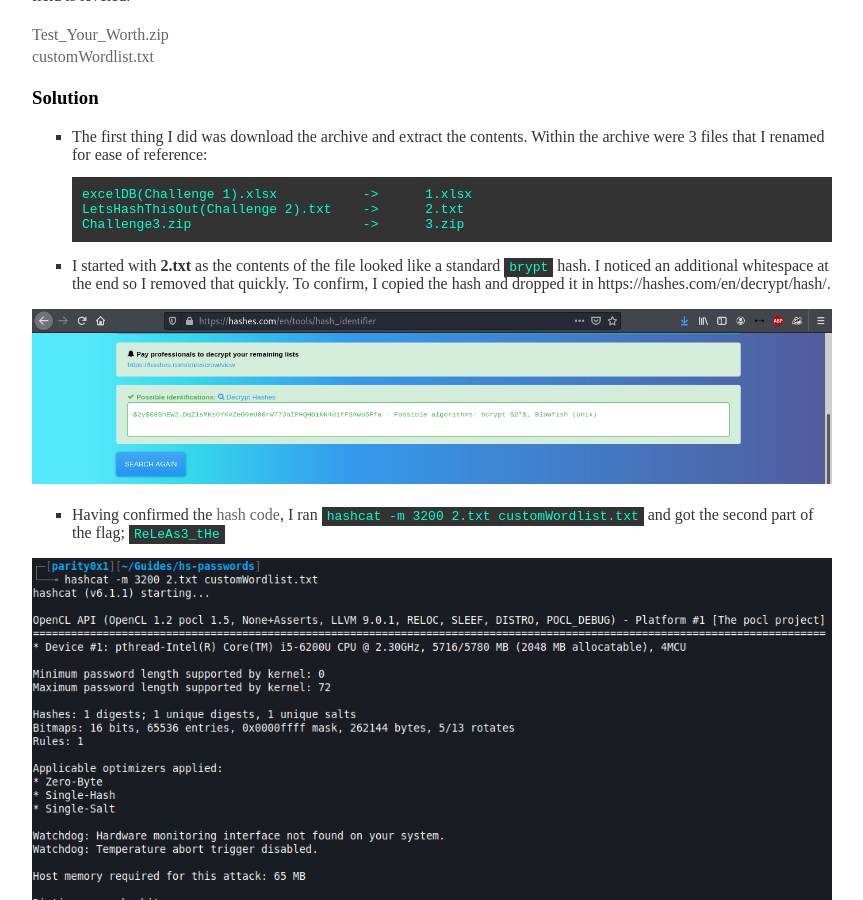
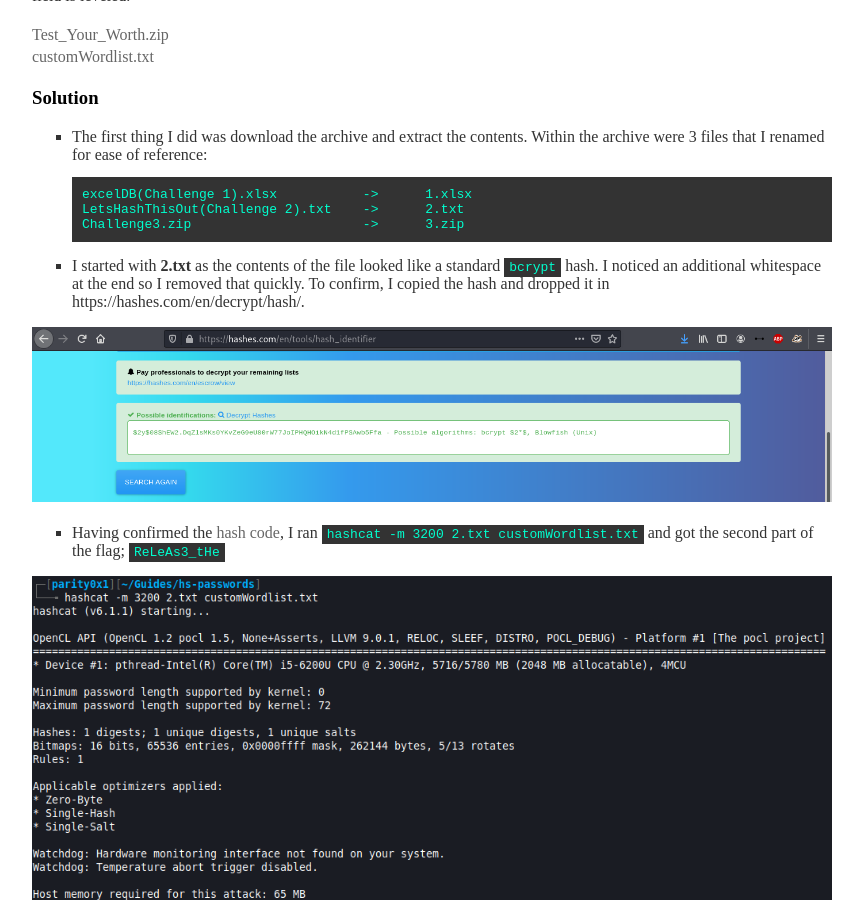
Before and after one commit to parity0x1/parity0x1.github.io, a Jekyll site: the page built from _posts/2021-01-12-hack-south-0x04-password-cracking.md, in a window 1280 px wide and 900 px high, scrolled down 527 px. Shown: the whole window, without its empty margins (208-1071 px from the left). Built offline with Jekyll 4.4.1, drawn with Linux system fonts in a browser that asks for light colours.

Commit message:
HSHTB 0x04

````diff
--- a/_posts/2021-01-12-hack-south-0x04-password-cracking.md
+++ b/_posts/2021-01-12-hack-south-0x04-password-cracking.md
@@ -26,7 +26,7 @@ LetsHashThisOut(Challenge 2).txt    ->      2.txt
 Challenge3.zip                      ->      3.zip
 ```
 
-2. I started with **2.txt** as the contents of the file looked like a standard `brypt` hash. I noticed an additional whitespace at the end so I removed that quickly. To confirm, I copied the hash and dropped it in https://hashes.com/en/decrypt/hash/.
+2. I started with **2.txt** as the contents of the file looked like a standard `bcrypt` hash. I noticed an additional whitespace at the end so I removed that quickly. To confirm, I copied the hash and dropped it in https://hashes.com/en/decrypt/hash/.
 
 ![](/assets/hshtb/hshtb-0x04-01.png)
 
````
